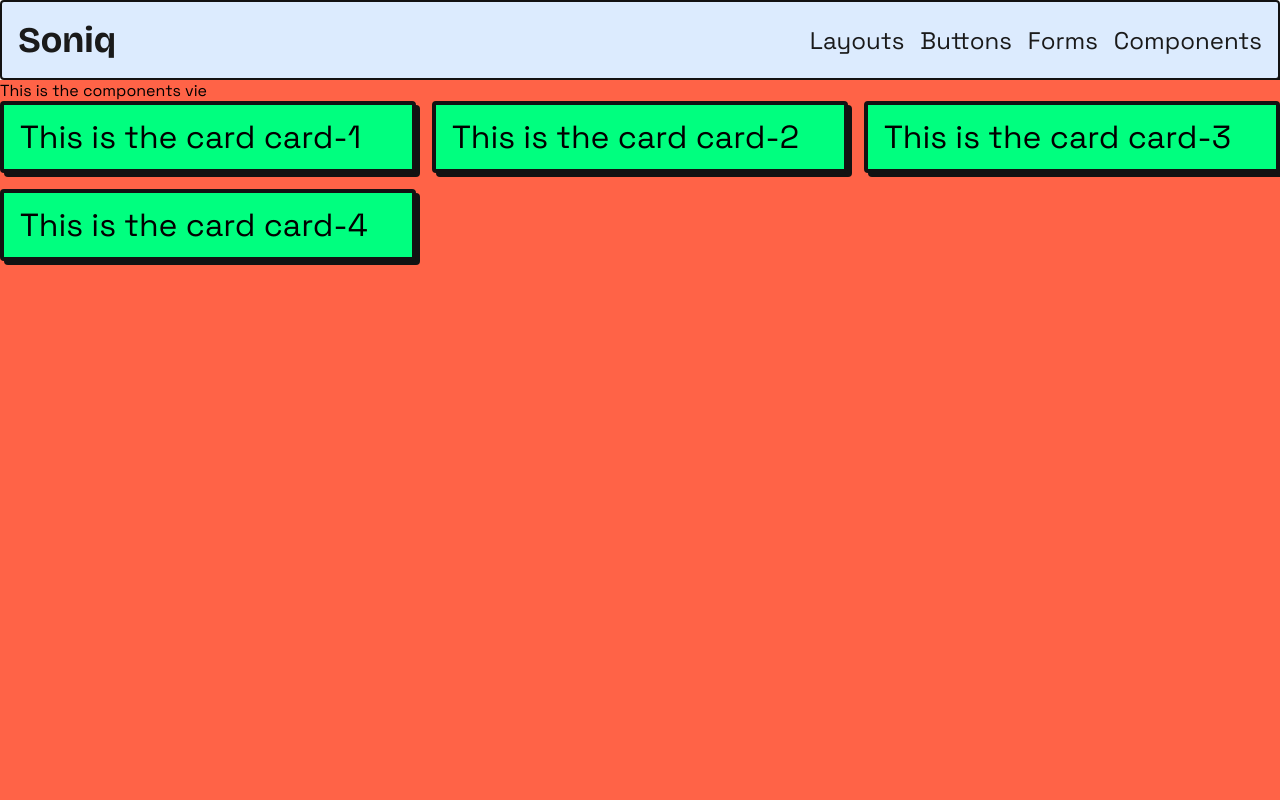
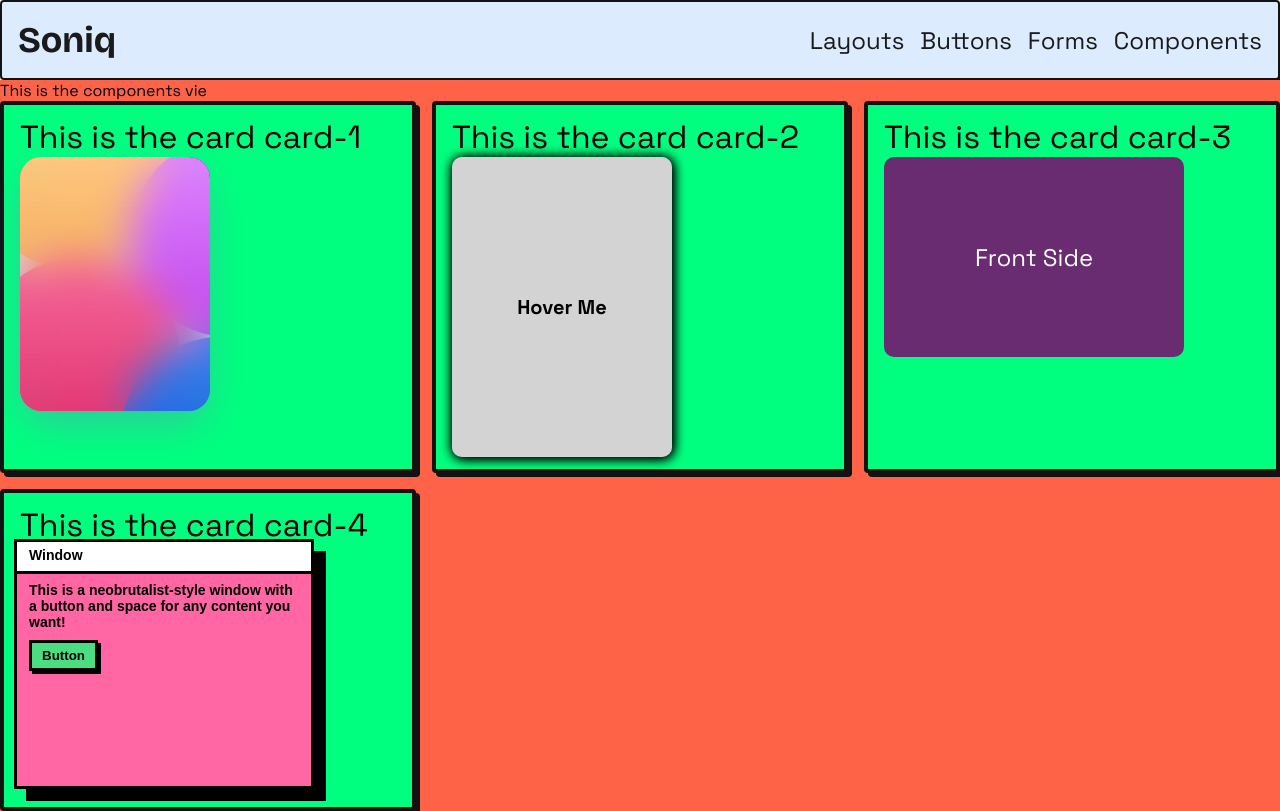
Before and after one commit to yusef-codes10/soniq, a Vue app: page /components in a window 1280 px wide. Built offline with nearby package versions, Linux system fonts and the light colour scheme.

Commit message:
perfect use case of the compenet tag and is directive in vue | life saver!

```diff
--- a/src/views/ComponentsView.vue
+++ b/src/views/ComponentsView.vue
@@ -7,7 +7,9 @@ import cards from '@/data/cards.js'
   <div class="components">
     This is the components vie
     <div class="cards-grid">
-      <CardComponent v-for="card in cards" :key="card.id" :title="card.name"> </CardComponent>
+      <CardComponent v-for="card in cards" :key="card.id" :title="card.name">
+        <component :is="card?.component"></component>
+      </CardComponent>
     </div>
   </div>
 </template>
```
